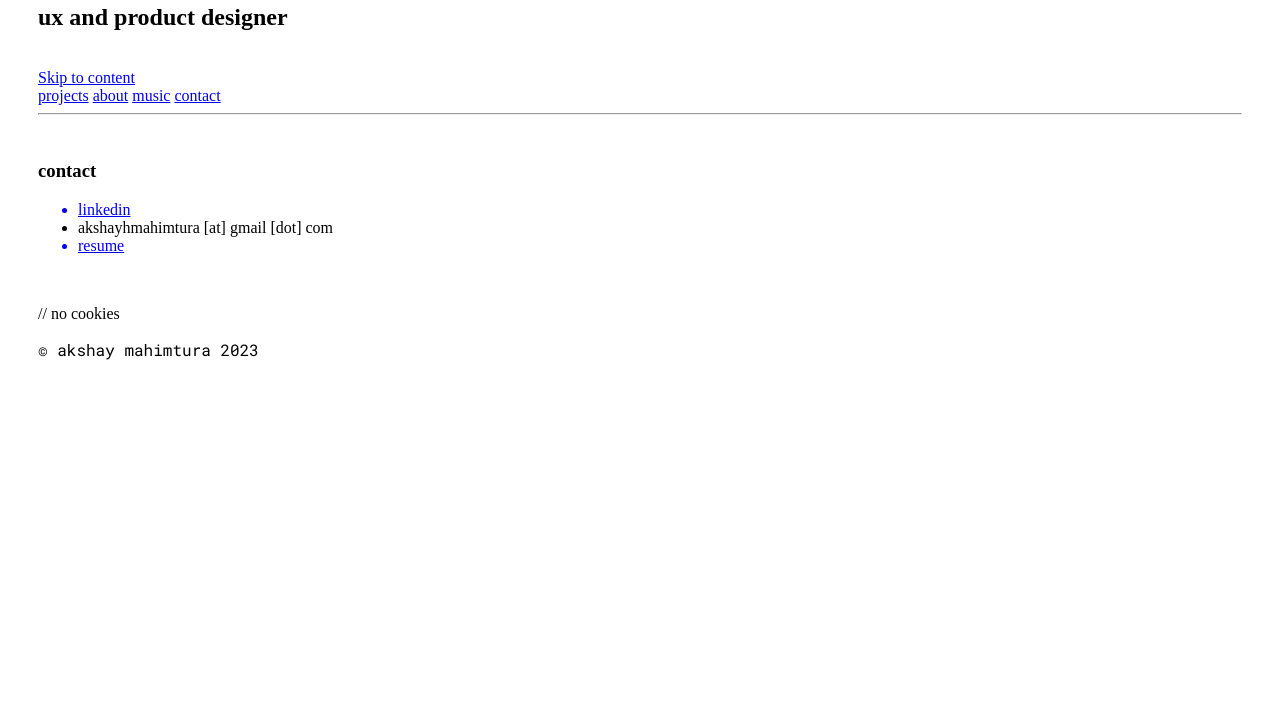
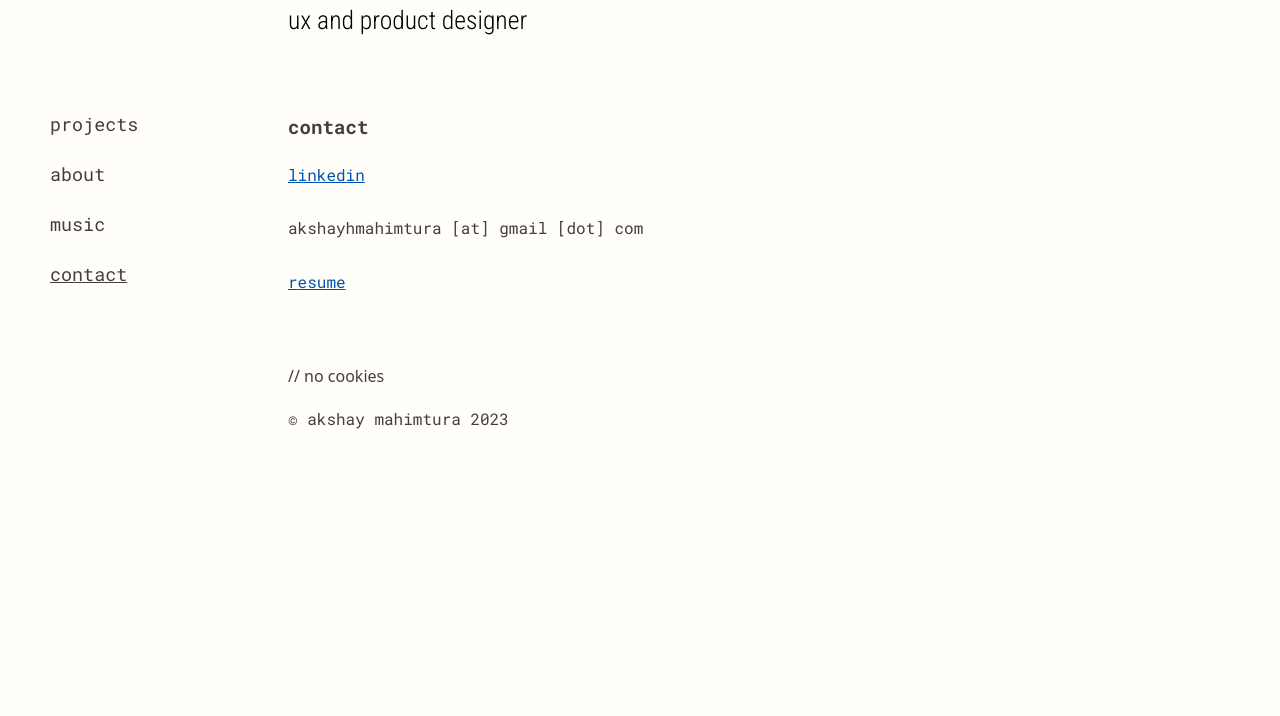
Before and after one commit to amahimtu/portfolio, a plain HTML site: page contact.html in a window 1280 px wide. Shown: the part 84-800 px from the top of the page. Drawn offline with Linux system fonts and the light colour scheme.

Commit message:
Update contact.html

```diff
--- a/contact.html
+++ b/contact.html
@@ -6,7 +6,7 @@
   <title>contact • akshay mahimtura</title>
   <meta name="keywords" content="akshay, mahimtura, ux, product, design, music">
   <meta name="viewport" content="width=device-width, initial-scale=1.0">
-  <link rel="stylesheet" href="css/test-copy-css.css">
+  <link rel="stylesheet" href="css/portfolio.css">
 
   <link rel="preconnect" href="https://fonts.googleapis.com">
   <link rel="preconnect" href="https://fonts.gstatic.com" crossorigin>
```
